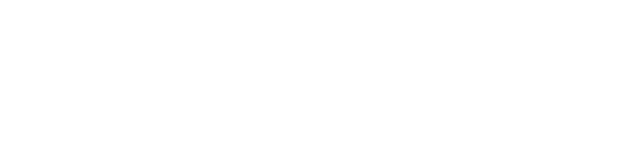
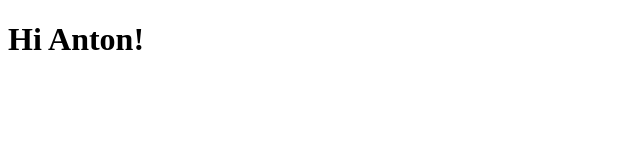
Before and after one commit to lesssnic/MyProjects, a plain HTML site: page index.html in a window 1280 px wide. Shown: the whole page, without its empty margins (0-640 px from the left). Drawn offline with Linux system fonts and the light colour scheme.

Commit message:
Hi comment

```diff
--- a/index.html
+++ b/index.html
@@ -7,6 +7,6 @@
     <title>Document</title>
 </head>
 <body>
-
+    <h1>Hi Anton!</h1>
 </body>
 </html>
```
